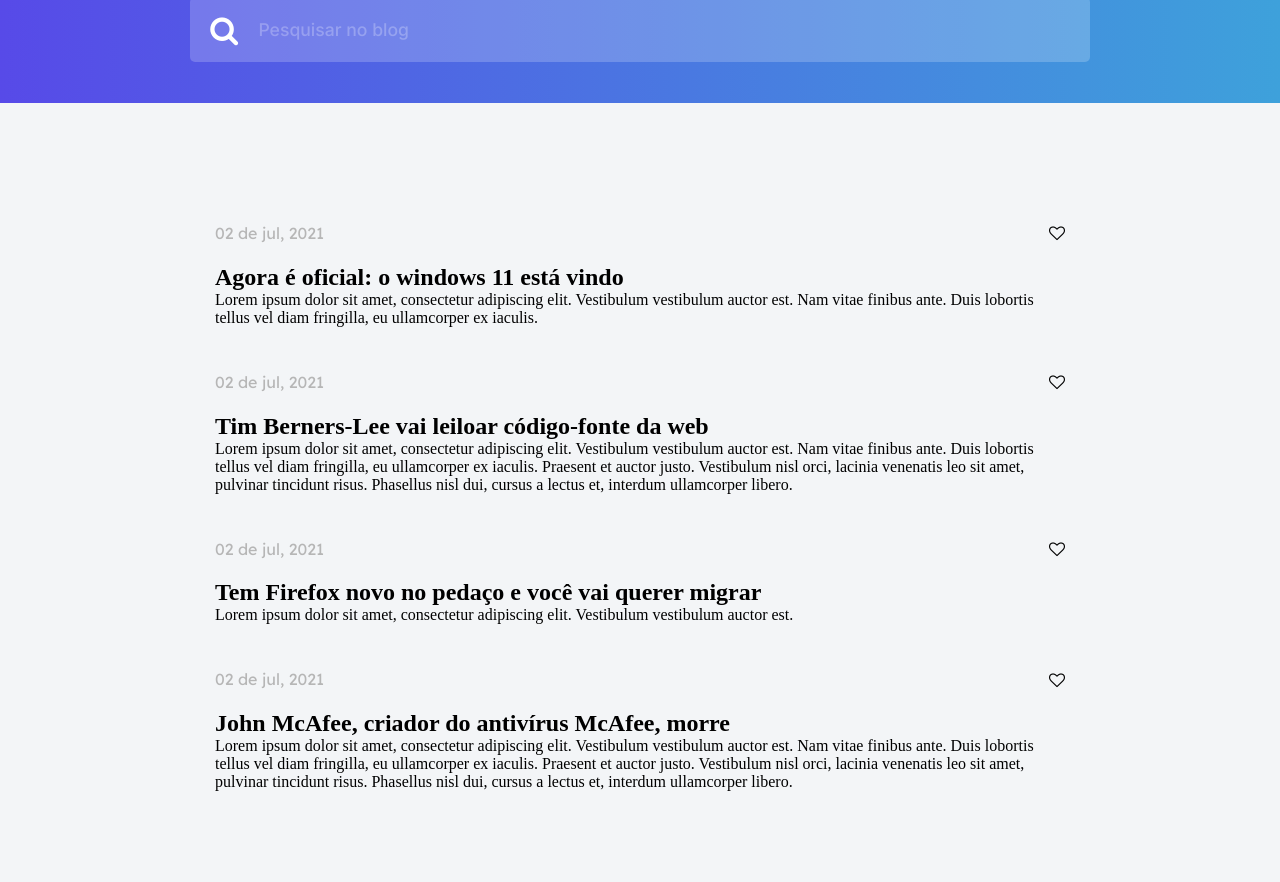
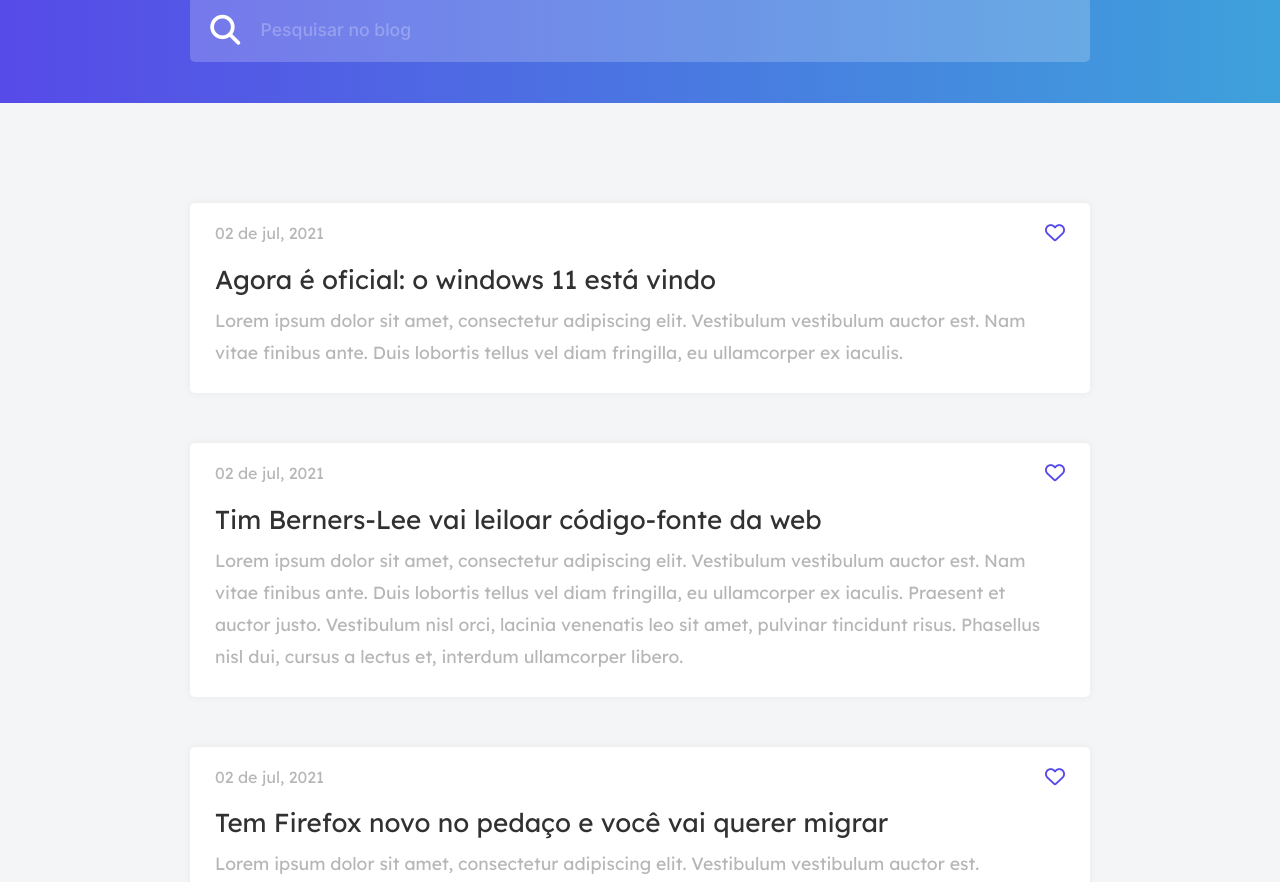
Before and after one commit to lukassampaio/Blog-Codelandia, a plain HTML site: page index.html in a window 1280 px wide. Shown: the part 147-1029 px from the top of the page. Drawn offline with nearby package versions, Linux system fonts and the light colour scheme; files that its build step writes are made by us from their sources.

Commit message:
second commit

```diff
--- a/index.html
+++ b/index.html
@@ -4,22 +4,24 @@
     <meta charset="UTF-8" />
     <meta http-equiv="X-UA-Compatible" content="IE=edge" />
     <meta name="viewport" content="width=device-width, initial-scale=1.0" />
-    <link
-      rel="stylesheet"
-      href="https://stackpath.bootstrapcdn.com/font-awesome/4.7.0/css/font-awesome.min.css"
-    />
-
-    <link rel="stylesheet" href="css/style.css" />
-    <title>Desafio 1 - Blog - Codelândia</title>
+    <script
+      src="https://kit.fontawesome.com/c23ccaaf7d.js"
+      crossorigin="anonymous"
+    ></script>
+    <link rel="stylesheet" href="assets/css/style.css" />
+    <title>Blog - Codelândia - Desafio 1</title>
   </head>
-  <body>
+  <body data-theme="light">
     <!-- Header -->
     <header class="header-bg">
       <div class="header-container">
-        <nav>
-          <ul class="nav-list">
+        <nav class="nav-list">
+          <ul>
             <li><h1 href="#">Codelândia</h1></li>
+          </ul>
+          <ul class="nav-list-sec">
             <li><a href="#">blog</a></li>
+            <li><i class="theme far fa-moon"></i></li>
           </ul>
         </nav>
         <form class="form" action="#">
@@ -31,28 +33,30 @@
     <!-- Main -->
     <main>
       <section>
-        <article>
+        <article class="news">
           <div class="info">
             <span>02 de jul, 2021</span>
-            <i class="fa fa-heart-o" aria-hidden="true"></i>
+            <i class="far fa-heart like"></i>
           </div>
           <div class="contents">
-            <h2>Agora é oficial: o windows 11 está vindo</h2>
-            <p>
+            <h2 class="title">Agora é oficial: o windows 11 está vindo</h2>
+            <p class="description">
               Lorem ipsum dolor sit amet, consectetur adipiscing elit.
               Vestibulum vestibulum auctor est. Nam vitae finibus ante. Duis
               lobortis tellus vel diam fringilla, eu ullamcorper ex iaculis.
             </p>
           </div>
         </article>
-        <article>
+        <article class="news">
           <div class="info">
             <span>02 de jul, 2021</span>
-            <i class="fa fa-heart-o" aria-hidden="true"></i>
+            <i class="far fa-heart like" aria-hidden="true"></i>
           </div>
           <div class="contents">
-            <h2 nome="Time">Tim Berners-Lee vai leiloar código-fonte da web</h2>
-            <p>
+            <h2 nome="Time" class="title">
+              Tim Berners-Lee vai leiloar código-fonte da web
+            </h2>
+            <p class="description">
               Lorem ipsum dolor sit amet, consectetur adipiscing elit.
               Vestibulum vestibulum auctor est. Nam vitae finibus ante. Duis
               lobortis tellus vel diam fringilla, eu ullamcorper ex iaculis.
@@ -62,27 +66,31 @@
             </p>
           </div>
         </article>
-        <article>
+        <article class="news">
           <div class="info">
             <span>02 de jul, 2021</span>
-            <i class="fa fa-heart-o" aria-hidden="true"></i>
+            <i class="far fa-heart like" aria-hidden="true"></i>
           </div>
           <div class="contents">
-            <h2>Tem Firefox novo no pedaço e você vai querer migrar</h2>
-            <p>
+            <h2 class="title">
+              Tem Firefox novo no pedaço e você vai querer migrar
+            </h2>
+            <p class="description">
               Lorem ipsum dolor sit amet, consectetur adipiscing elit.
               Vestibulum vestibulum auctor est.
             </p>
           </div>
         </article>
-        <article>
+        <article class="news">
           <div class="info">
             <span>02 de jul, 2021</span>
-            <i class="fa fa-heart-o" aria-hidden="true"></i>
+            <i class="far fa-heart like" aria-hidden="true"></i>
           </div>
           <div class="contents">
-            <h2>John McAfee, criador do antivírus McAfee, morre</h2>
-            <p>
+            <h2 class="title">
+              John McAfee, criador do antivírus McAfee, morre
+            </h2>
+            <p class="description">
               Lorem ipsum dolor sit amet, consectetur adipiscing elit.
               Vestibulum vestibulum auctor est. Nam vitae finibus ante. Duis
               lobortis tellus vel diam fringilla, eu ullamcorper ex iaculis.
@@ -94,5 +102,22 @@
         </article>
       </section>
     </main>
+
+    <script src="assets/js/script.js"></script>
+
+    <script src="https://unpkg.com/scrollreveal"></script>
+    <script>
+      const sr = ScrollReveal({
+        origin: "top",
+        distance: "50px",
+        duration: 2000,
+        reset: true,
+      });
+
+      ScrollReveal().reveal(".info", { delay: 200 });
+      ScrollReveal().reveal(".contents", { delay: 400 });
+      ScrollReveal().reveal(".title", { delay: 500 });
+      ScrollReveal().reveal(".description", { delay: 600 });
+    </script>
   </body>
 </html>
```
